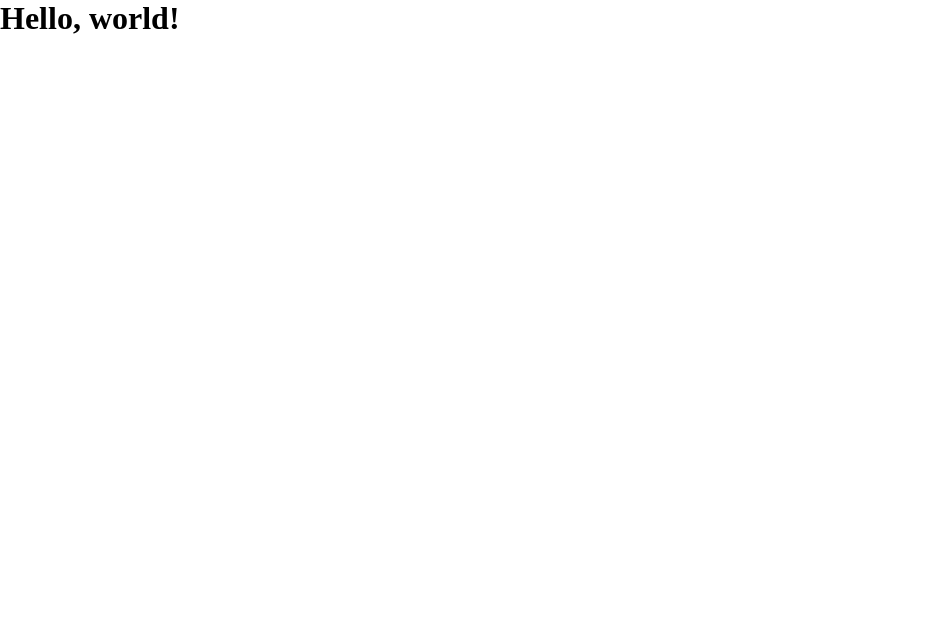
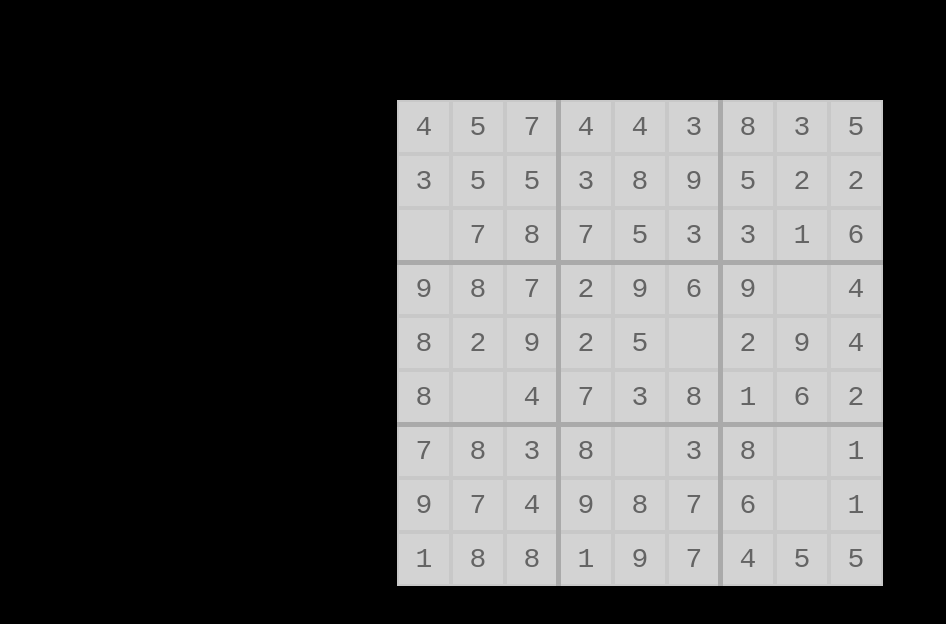
Before and after one commit to astley92/ukodus, a website built with Vite: page index.html in a window 1280 px wide. Shown: the whole page, without its empty margins (0-946 px from the left). Built offline with nearby package versions, Linux system fonts and the light colour scheme.

Commit message:
Add a sudoku board

```diff
--- /dev/null
+++ b/src/lib/sudoku.ts
@@ -0,0 +1,39 @@
+export class Sudoku {
+    rootElement: HTMLDivElement;
+    board: Array<Array<number>>;
+
+    static initialize(element: HTMLDivElement): Sudoku {
+        let board = []
+        for (let i = 0; i < 9; i++) {
+            let row = []
+            for (let x = 0; x < 9; x++) {
+                row.push(Math.floor(Math.random() * 10))
+            }
+
+            board.push(row)
+        }
+        let sudoku = new Sudoku(element, board)
+
+        for (let row of board) {
+            let rowElement = document.createElement("div")
+            rowElement.classList.add("boardRow")
+            for (let value of row) {
+                let cellElement = document.createElement("div")
+                cellElement.classList.add("boardCell")
+                if (value !== 0) {
+                    cellElement.textContent = value.toString();
+                }
+                rowElement.append(cellElement)
+            }
+            element.append(rowElement)
+        }
+
+        element.classList.add("board")
+        return sudoku
+    }
+
+    constructor(element: HTMLDivElement, board: Array<Array<number>>) {
+        this.rootElement = element
+        this.board = board
+    }
+}
--- a/src/main.ts
+++ b/src/main.ts
@@ -1,5 +1,4 @@
 import './style.css'
+import { Sudoku } from "./lib/sudoku.ts"
 
-document.querySelector<HTMLDivElement>('#app')!.innerHTML = `
-<h1>Hello, world!<\h1>
-`
+Sudoku.initialize(document.querySelector<HTMLDivElement>('#app')!)
--- a/src/style.css
+++ b/src/style.css
@@ -3,3 +3,62 @@
     padding: 0;
     box-sizing: border-box;
 }
+
+body {
+    background-color: black;
+}
+
+.board {
+    margin: 100px auto;
+    display: flex;
+    flex-direction: column;
+    width: min-content;
+    background-color: rgb(200, 200, 200);
+    overflow: hidden;
+    font-family: monospace;
+    font-size: 28px;
+}
+
+.boardRow {
+    display: flex;
+    width: min-content;
+    height: min-content;
+    position: relative;
+}
+
+.boardCell {
+    width: 50px;
+    aspect-ratio: 1;
+    position: relative;
+    background-color: lightgray;
+    margin: 2px;
+    display: flex;
+    justify-content: center;
+    align-items: center;
+    color: rgb(100, 100, 100);
+}
+
+.boardCell:hover {
+    background-color: grey;
+}
+
+.boardRow:nth-child(3n):not(:last-child):after {
+    content: "";
+    height: 5px;
+    width: 100%;
+    background-color: rgb(170, 170, 170);
+    position: absolute;
+    bottom: -3px;
+    z-index: 10;
+}
+
+.boardCell:nth-child(3):after,
+.boardCell:nth-child(6):after {
+    content: "";
+    width: 5px;
+    height: 150%;
+    position: absolute;
+    background-color: rgb(170, 170, 170);
+    right: -4px;
+    z-index: 10;
+}
```
